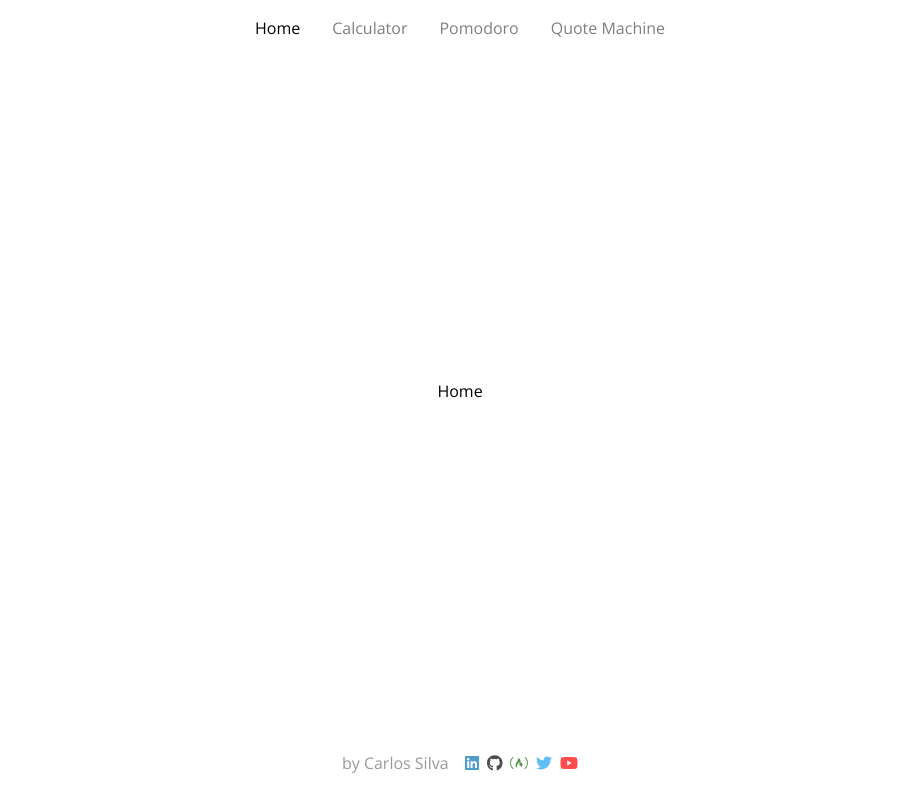
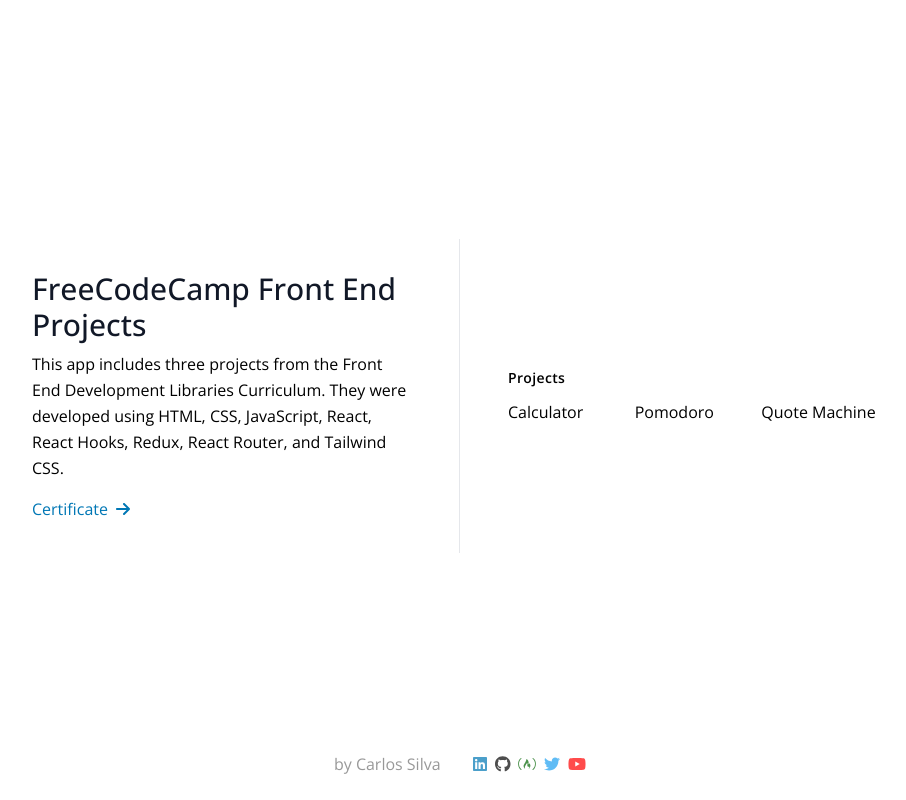
Before and after one commit to carloslsilva/freecodecamp-projects, a React (Vite) app: page / in a window 1280 px wide. Shown: the whole page, without its empty margins (180-1086 px from the left). Built offline with nearby package versions, Linux system fonts and the light colour scheme.

Commit message:
Added a header, home content

```diff
--- a/src/App.jsx
+++ b/src/App.jsx
@@ -1,6 +1,7 @@
 import { RouterProvider, createBrowserRouter } from 'react-router-dom'
 import { App as Calculator } from './apps/calculator/App'
 import { App as Pomodoro } from './apps/pomodoro/App'
+import { Home } from './components/Home'
 import { Layout } from './components/Layout'
 
 const router = createBrowserRouter([
@@ -9,7 +10,7 @@
     children: [
       {
         path: '/',
-        element: <h1>Home</h1>
+        element: <Home />
       },
       {
         path: 'calculator',
--- a/src/apps/calculator/hooks/useCalculator.js
+++ b/src/apps/calculator/hooks/useCalculator.js
@@ -5,7 +5,7 @@
   isOperatorButton
 } from '../lib/buttons'
 
-const MAX_DIGITS = 16
+const MAX_DIGITS = 14
 // const MAX_INTEGER_ON_DISPLAY = 999999999999999
 // const MIN_FLOAT_ON_DISPLAY = 0.0000000000001
 // const DIGITS_AFTER_DECIMAL = 14
--- a/src/components/Footer.jsx
+++ b/src/components/Footer.jsx
@@ -58,8 +58,15 @@
   ))
 
   return (
-    <footer className='flex h-[75px] flex-row items-center justify-center gap-4'>
-      <div className='opacity-40'>by Carlos Silva</div>
+    <footer className='flex flex-row items-center justify-center gap-8 px-2 py-6'>
+      <a
+        className='opacity-40'
+        href='https://www.carloslsilva.com/'
+        rel='noreferrer'
+        target='_blank'
+      >
+        by Carlos Silva
+      </a>
       <div className='flex flex-row gap-2'>{contact}</div>
     </footer>
   )
--- a/src/components/Header.jsx
+++ b/src/components/Header.jsx
@@ -1,47 +1,26 @@
+import { faArrowLeft } from '@fortawesome/free-solid-svg-icons'
+import { FontAwesomeIcon } from '@fortawesome/react-fontawesome'
 import clsx from 'clsx'
-import { NavLink } from 'react-router-dom'
-
-const ROUTES = [
-  {
-    to: '/',
-    label: 'Home'
-  },
-  {
-    to: '/calculator',
-    label: 'Calculator'
-  },
-  {
-    to: '/pomodoro',
-    label: 'Pomodoro'
-  },
-  {
-    to: '/quote-machine',
-    label: 'Quote Machine'
-  }
-]
+import { Link, useLocation } from 'react-router-dom'
 
 export const Header = () => {
-  const navLinks = ROUTES.map(route => (
-    <li key={route.label}>
-      <NavLink
-        className={({ isActive }) =>
-          clsx(
-            !isActive && 'opacity-50 duration-300 ease-in-out hover:opacity-30',
-            isActive && 'opacity-100'
-          )
-        }
-        to={route.to}
-      >
-        {route.label}
-      </NavLink>
-    </li>
-  ))
-
+  const location = useLocation()
   return (
-    <header className='px-2 py-4'>
-      <nav>
-        <ul className='flex flex-row gap-8'>{navLinks}</ul>
-      </nav>
+    <header className='flex w-full max-w-5xl flex-row items-center justify-end px-4 py-8'>
+      {location.pathname !== '/' && (
+        <Link
+          className={clsx(
+            'flex flex-row gap-2 rounded border border-dark bg-beta px-5 py-2',
+            'animate-bounce duration-300 ease-in-out hover:opacity-70'
+          )}
+          to='/'
+        >
+          <span>
+            <FontAwesomeIcon icon={faArrowLeft} />
+          </span>
+          <span className='font-semibold'>BACK</span>
+        </Link>
+      )}
     </header>
   )
 }
--- /dev/null
+++ b/src/components/Home.jsx
@@ -0,0 +1,49 @@
+import { faArrowRight } from '@fortawesome/free-solid-svg-icons'
+import { FontAwesomeIcon } from '@fortawesome/react-fontawesome'
+import { Link } from 'react-router-dom'
+
+export const Home = () => (
+  <section>
+    <div className='mx-auto flex max-w-4xl flex-wrap items-center px-5 py-24'>
+      <div className='mb-10 border-b border-gray-200 pb-10 md:mb-0 md:w-1/2 md:border-b-0 md:border-r md:py-8 md:pr-12'>
+        <h1 className='title-font mb-2 text-2xl font-medium text-gray-900 sm:text-3xl'>
+          FreeCodeCamp Front End Projects
+        </h1>
+        <p className='text-base leading-relaxed'>
+          This app includes three projects from the Front End Development
+          Libraries Curriculum. They were developed using HTML, CSS, JavaScript,
+          React, React Hooks, Redux, React Router, and Tailwind CSS.
+        </p>
+        <a
+          className='mt-4 inline-flex items-center gap-2 text-brand-linkedin duration-300 ease-in-out hover:opacity-30'
+          href='https://www.freecodecamp.org/certification/carloslsilva/front-end-development-libraries'
+          rel='noreferrer'
+          target='_blank'
+        >
+          <span>Certificate</span>
+          <span>
+            <FontAwesomeIcon icon={faArrowRight} />
+          </span>
+        </a>
+      </div>
+      <div className='flex flex-col md:w-1/2 md:pl-12'>
+        <h2 className='title-font mb-3 text-sm font-semibold tracking-wide'>
+          Projects
+        </h2>
+        <nav className='-mb-1 flex list-none flex-wrap'>
+          <Project to='calculator'>Calculator</Project>
+          <Project to='pomodoro'>Pomodoro</Project>
+          <Project to='quote-machine'>Quote Machine</Project>
+        </nav>
+      </div>
+    </div>
+  </section>
+)
+
+const Project = ({ to, children }) => (
+  <li className='mb-1 w-1/2 lg:w-1/3'>
+    <Link className='duration-300 ease-in-out hover:opacity-30' to={to}>
+      {children}
+    </Link>
+  </li>
+)
```
